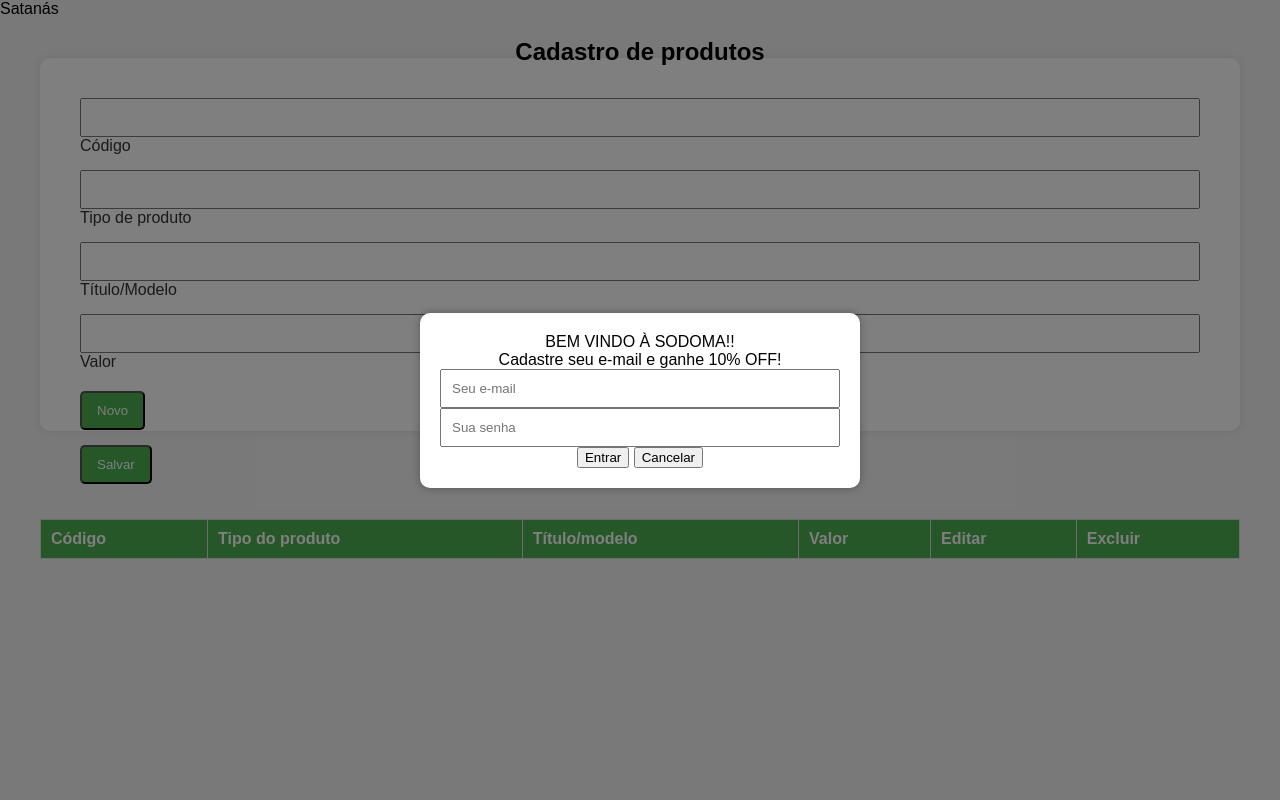
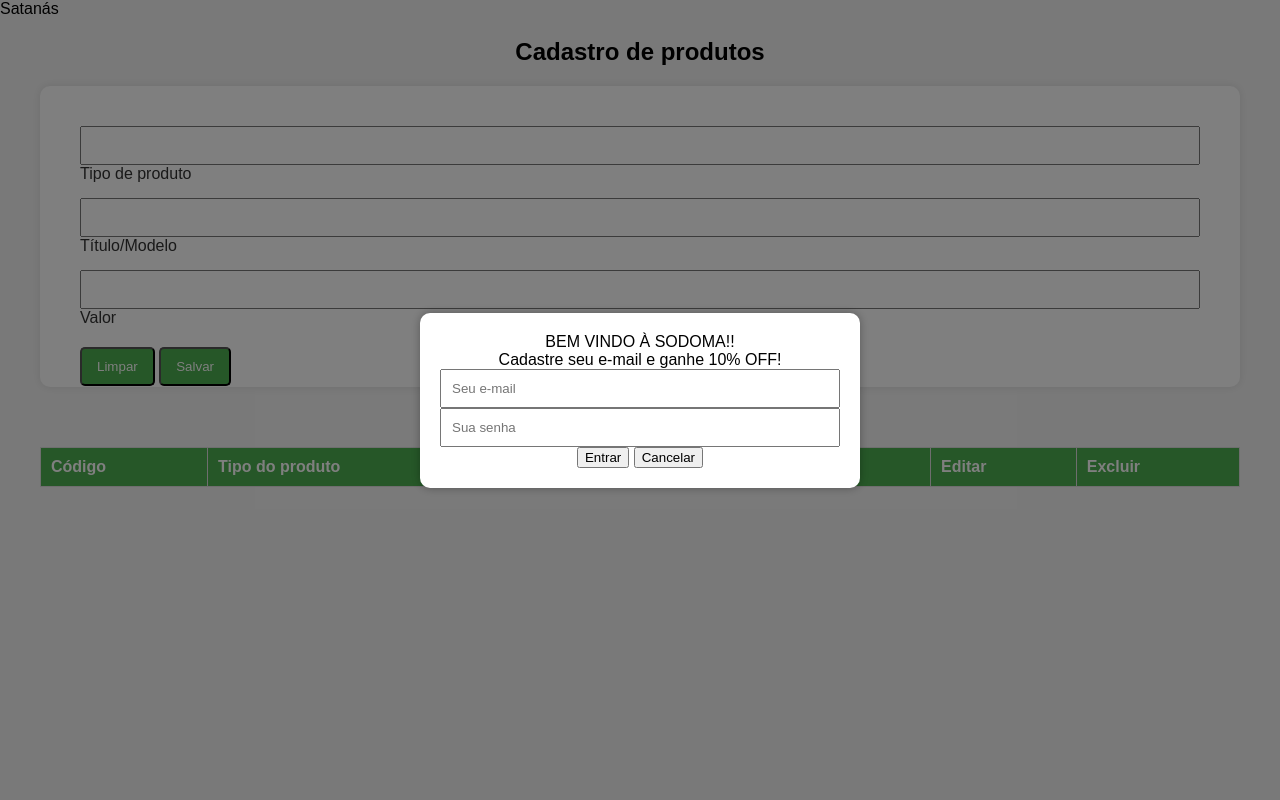
Before and after one commit to DagonJeff/Projeto_sodoma_crud, a PHP site: page / in a window 1280 px wide. Run offline with PHP 8.4, Linux system fonts and the light colour scheme; data that the repository does not hold is empty.

Commit message:
Update index.php
Correção botões

```diff
--- a/index.php
+++ b/index.php
@@ -25,7 +25,7 @@
     <script src="script.js"></script>
     <div class="container">
         <div class="row">
-            <div class="col">
+            <div class="col6">
                 <h2>Cadastro de produtos</h2>
             </div>
         </div>
@@ -33,11 +33,7 @@
         <div class="formul">
 
             <form method="GET" action="fertig.php">
-                <div>
-                    <input type="number" id=codigo name="codigo" readonly
-                    value="<?php echo filter_input(INPUT_GET, "codigo", FILTER_SANITIZE_SPECIAL_CHARS);?>">
-                    <label for="codigo">Código</label>
-                </div>
+
                 <div>
                     <input type="text" id=tipo name="tipo"
                     value="<?php echo filter_input(INPUT_GET, "tipo", FILTER_SANITIZE_SPECIAL_CHARS);?>">
@@ -58,10 +54,8 @@
                     <div class="row">
                         <div class="col">
                             <a href="index.php">
-                            <button type="button" class="btn">Novo</button>
+                            <button type="button" class="btn">Limpar</button>
                             </a>
-                        </div>
-                        <div class="col">
                             <button type="submit" class="btn">Salvar</button>
                         </div>
                     </div>
@@ -75,9 +69,9 @@
     <div class="container">
 
         <div class="row">
-            <div class="col">
+            <div class="table">
                 <table class="table" border="1">
-                    <thead>
+                    <thead class="table">
                         <tr>
                             <th>Código</th>
                             <th>Tipo do produto</th>
```
